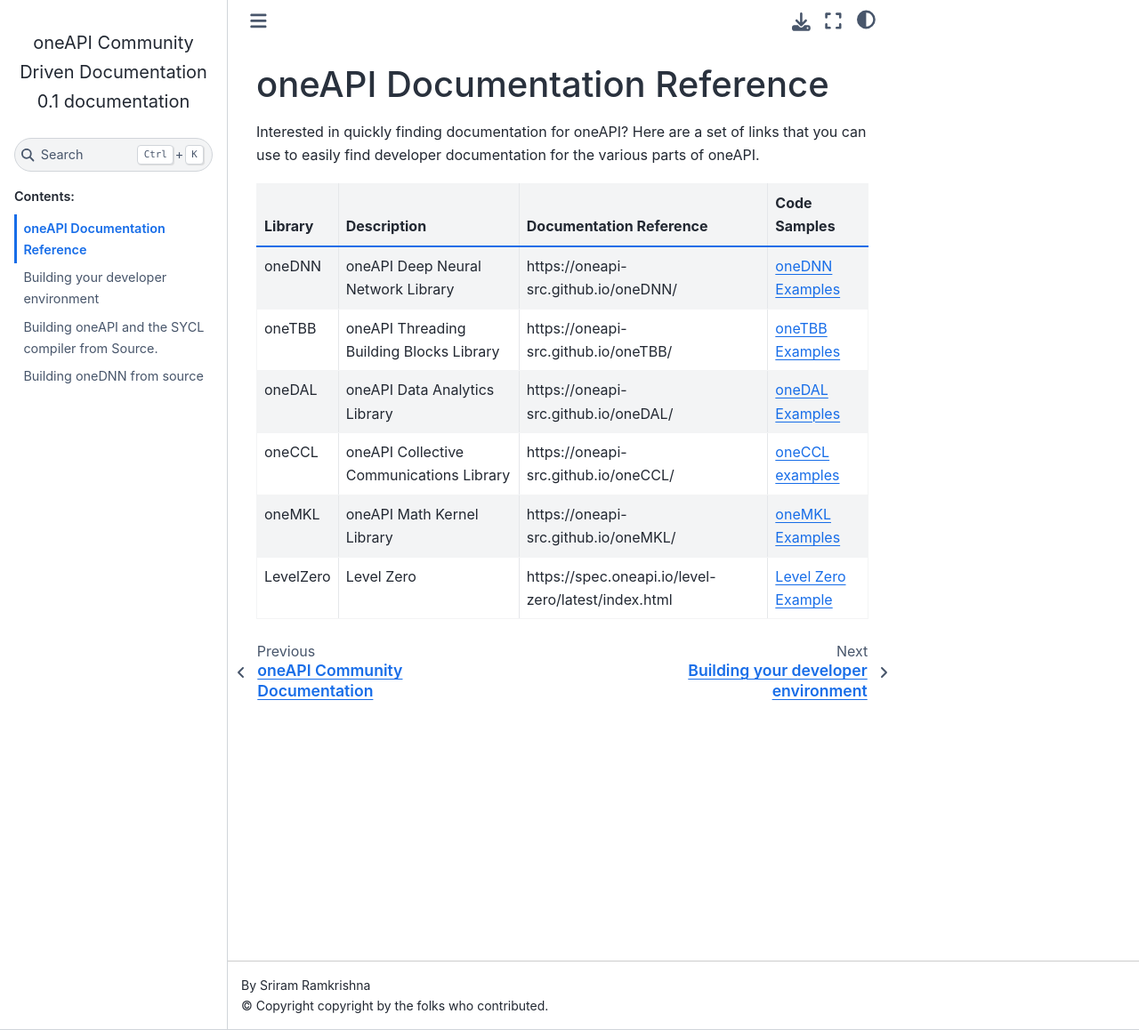
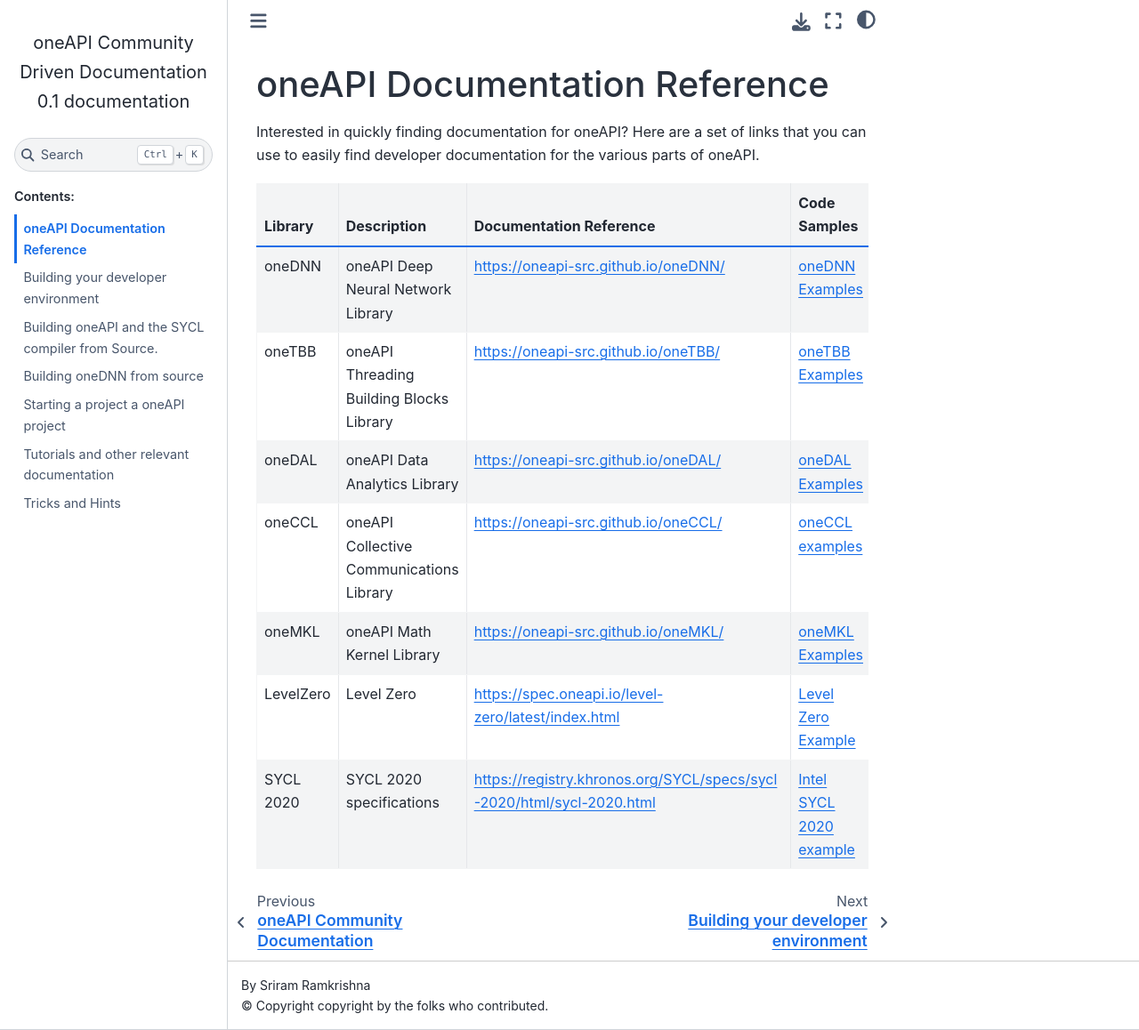
Before and after one commit to oneapi-community/documentation, a Sphinx documentation site: the page built from doc/oneapi-developer-documentation-links.md, in a window 1280 px wide and 1158 px high. Shown: the whole window at 89% size. Built offline with Sphinx 7.4.7 and the Sphinx Book theme 1.1.4, drawn with Linux system fonts in a browser that asks for light colours.

Commit message:
Updated documentation
Added documentation to starting a proejct, tricks and hints, and
tutorials. Updated existing documentation.

```diff
--- a/doc/index.rst
+++ b/doc/index.rst
@@ -14,3 +14,6 @@
    building-your-developer-environment
    building-oneapi-from-source.md
    Build-oneDNN
+   starting-a-project
+   tutorials
+   tricks-hints
--- a/doc/oneapi-developer-documentation-links.md
+++ b/doc/oneapi-developer-documentation-links.md
@@ -4,9 +4,10 @@
 
 | Library | Description | Documentation Reference | Code Samples |
 | ------- | ----------- | ----------------------- |  ------------
-| oneDNN  | oneAPI Deep Neural Network Library  | https://oneapi-src.github.io/oneDNN/ | [oneDNN Examples](https://oneapi-src.github.io/oneDNN/dev_guide_examples.html) |
-| oneTBB   | oneAPI Threading Building Blocks Library | https://oneapi-src.github.io/oneTBB/ | [oneTBB Examples](https://oneapi-src.github.io/oneTBB/GSG/samples.html) |
-| oneDAL   | oneAPI Data Analytics Library |  https://oneapi-src.github.io/oneDAL/ | [oneDAL Examples](https://github.com/oneapi-src/oneDAL#examples) |
-| oneCCL   | oneAPI Collective Communications Library | https://oneapi-src.github.io/oneCCL/ | [oneCCL examples](https://oneapi-src.github.io/oneCCL/introduction/sample.html) |
-| oneMKL   | oneAPI Math Kernel Library | https://oneapi-src.github.io/oneMKL/ | [oneMKL Examples](https://oneapi-src.github.io/oneMKL/create_new_backend.html) |
-| LevelZero  |  Level Zero | https://spec.oneapi.io/level-zero/latest/index.html | [Level Zero Example](https://jjfumero.github.io/posts/2021/09/introduction-to-level-zero/)|
+| oneDNN  | oneAPI Deep Neural Network Library  | [https://oneapi-src.github.io/oneDNN/](https://oneapi-src.github.io/oneDNN/) | [oneDNN Examples](https://oneapi-src.github.io/oneDNN/dev_guide_examples.html) |
+| oneTBB   | oneAPI Threading Building Blocks Library | [https://oneapi-src.github.io/oneTBB/](https://oneapi-src.github.io/oneDNN/) | [oneTBB Examples](https://oneapi-src.github.io/oneTBB/GSG/samples.html) |
+| oneDAL   | oneAPI Data Analytics Library |  [https://oneapi-src.github.io/oneDAL/](https://oneapi-src.github.io/oneDNN/) | [oneDAL Examples](https://github.com/oneapi-src/oneDAL#examples) |
+| oneCCL   | oneAPI Collective Communications Library | [https://oneapi-src.github.io/oneCCL/](https://oneapi-src.github.io/oneCCL/) | [oneCCL examples](https://oneapi-src.github.io/oneCCL/introduction/sample.html) |
+| oneMKL   | oneAPI Math Kernel Library | [https://oneapi-src.github.io/oneMKL/](https://oneapi-src.github.io/oneMKL/) | [oneMKL Examples](https://oneapi-src.github.io/oneMKL/create_new_backend.html) |
+| LevelZero  |  Level Zero | [https://spec.oneapi.io/level-zero/latest/index.html](https://spec.oneapi.io/level-zero/latest/index.html) | [Level Zero Example](https://jjfumero.github.io/posts/2021/09/introduction-to-level-zero/)|
+| SYCL 2020 | SYCL 2020 specifications | [https://registry.khronos.org/SYCL/specs/sycl-2020/html/sycl-2020.html](https://registry.khronos.org/SYCL/specs/sycl-2020/html/sycl-2020.html ) | [Intel SYCL 2020 example](https://www.intel.com/content/www/us/en/developer/articles/training/programming-data-parallel-c.html#gs.1zir06)|
```
Also changed, not shown: doc/building-your-developer-environment.rst (+8 -17 lines), doc/starting-a-project.rst (added, +36 -0 lines), doc/tricks-hints.rst (added, +15 -0 lines), doc/tutorials.rst (added, +13 -0 lines).
